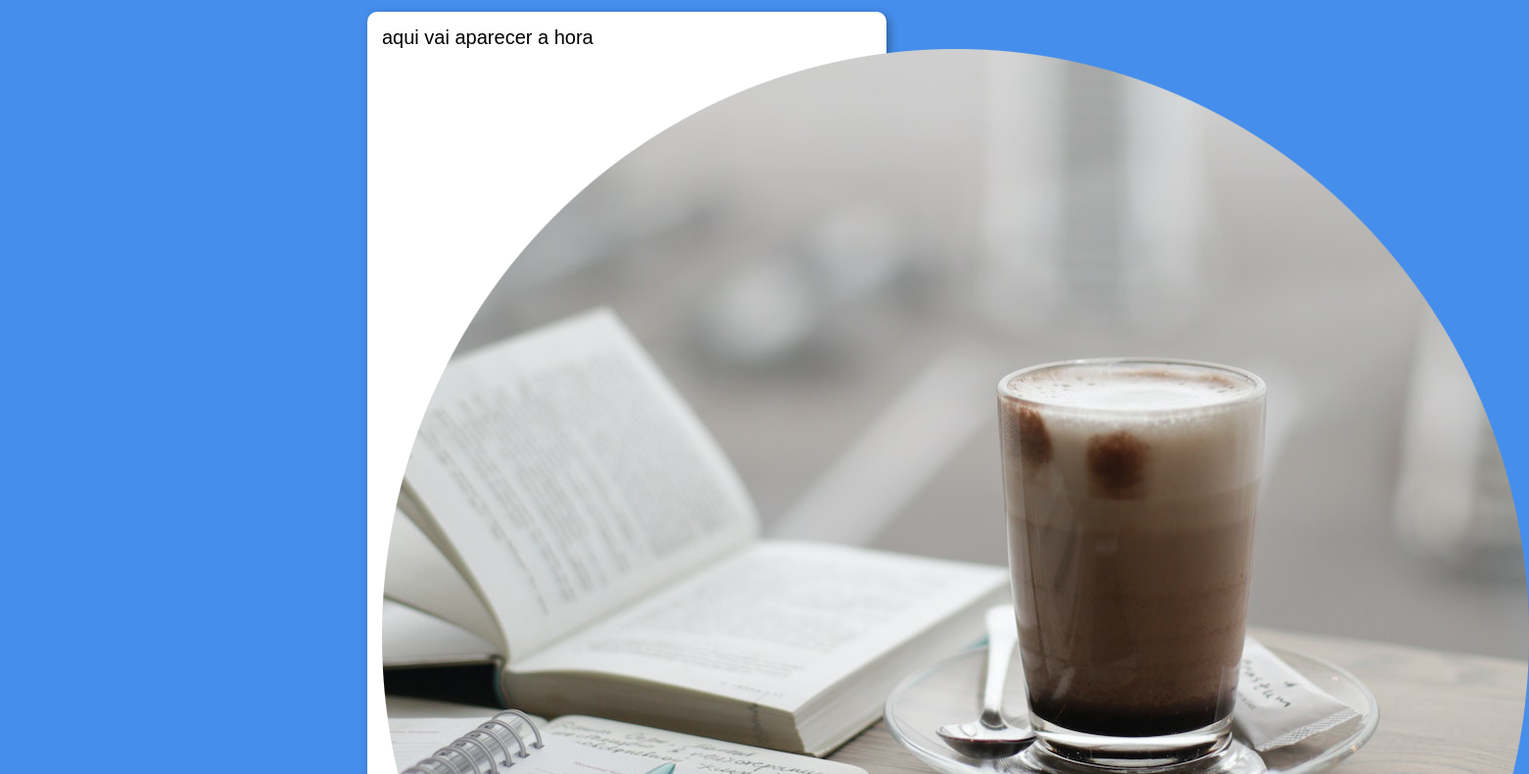
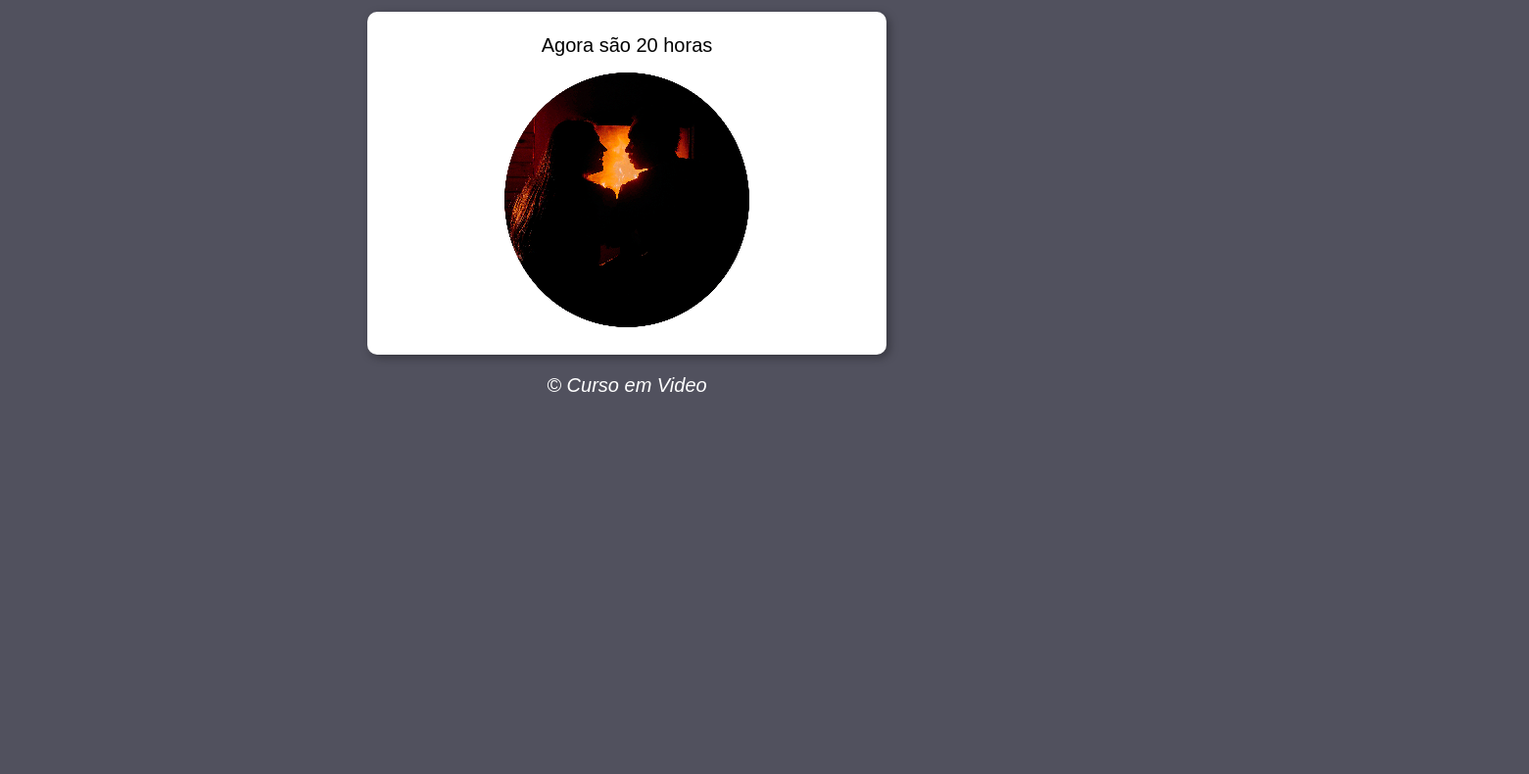
Before and after one commit to santannadkevinn/JavaScript, a plain HTML site: page Curso em Video/aula12/ex015/modelo1.html in a window 1280 px wide. Shown: the part 87-877 px from the top of the page at 98% size, 1561 px wide, since content can reach past the window. After the commit the page ends 800 px from the top, so only its background shows below. Drawn offline with Linux system fonts and the light colour scheme.

Commit message:
atualizaçao

```diff
--- a/Curso em Video/aula12/ex015/estilos/style.css
+++ b/Curso em Video/aula12/ex015/estilos/style.css
@@ -21,3 +21,7 @@ footer{
     text-align: center;
     font-style: italic;
 }
+div{
+    text-align: center;
+    padding: 8px;
+}
--- a/Curso em Video/aula12/ex015/modelo1.html
+++ b/Curso em Video/aula12/ex015/modelo1.html
@@ -7,7 +7,7 @@
     <link rel="stylesheet" href="estilos/style.css">
     <title>Hora do Dia</title>
 </head>
-<body>
+<body onload="carregar()">
     <header>
         <h1>Hora do dia</h1>
     </header>
@@ -16,7 +16,7 @@
             aqui vai aparecer a hora
         </div>
         <div id="foto">
-            <img src="../ex015/imagens/manha.png" alt="Foto do dia">
+            <img id="imagem" src="manha.png" alt="Foto do dia">
         </div>
     </section>
     <footer>
--- a/Curso em Video/aula12/ex015/script.js
+++ b/Curso em Video/aula12/ex015/script.js
@@ -0,0 +1,20 @@
+function carregar(){
+    let msg = window.document.getElementById('msg')
+    let img = window.document.getElementById('imagem')
+    let data = new Date()
+    let hora = data.getHours()
+    msg.innerHTML = `Agora são ${hora} horas`
+    if (hora >= 0 && hora < 12) {
+        //bom dia
+        img.src = 'manha.png'
+        document.body.style.background = '#e2cd9f'
+    }else if (hora >= 12 && hora < 18) {
+        img.src = 'tarde.png'
+        document.body.style.background = "#b9846f"
+        //Boa tarde
+    }else{
+        //boa noite
+        img.src = 'noite.png'
+        document.body.style.background = '#51515e'
+    }
+}
```
Also changed, not shown: Curso em Video/aula12/ex015/imagens/manha.png (deleted), Curso em Video/aula12/ex015/imagens/tarde.png (deleted), Curso em Video/aula12/ex015/manha.png (added), Curso em Video/aula12/ex015/noite.png (added), Curso em Video/aula12/ex015/tarde.png (added).
